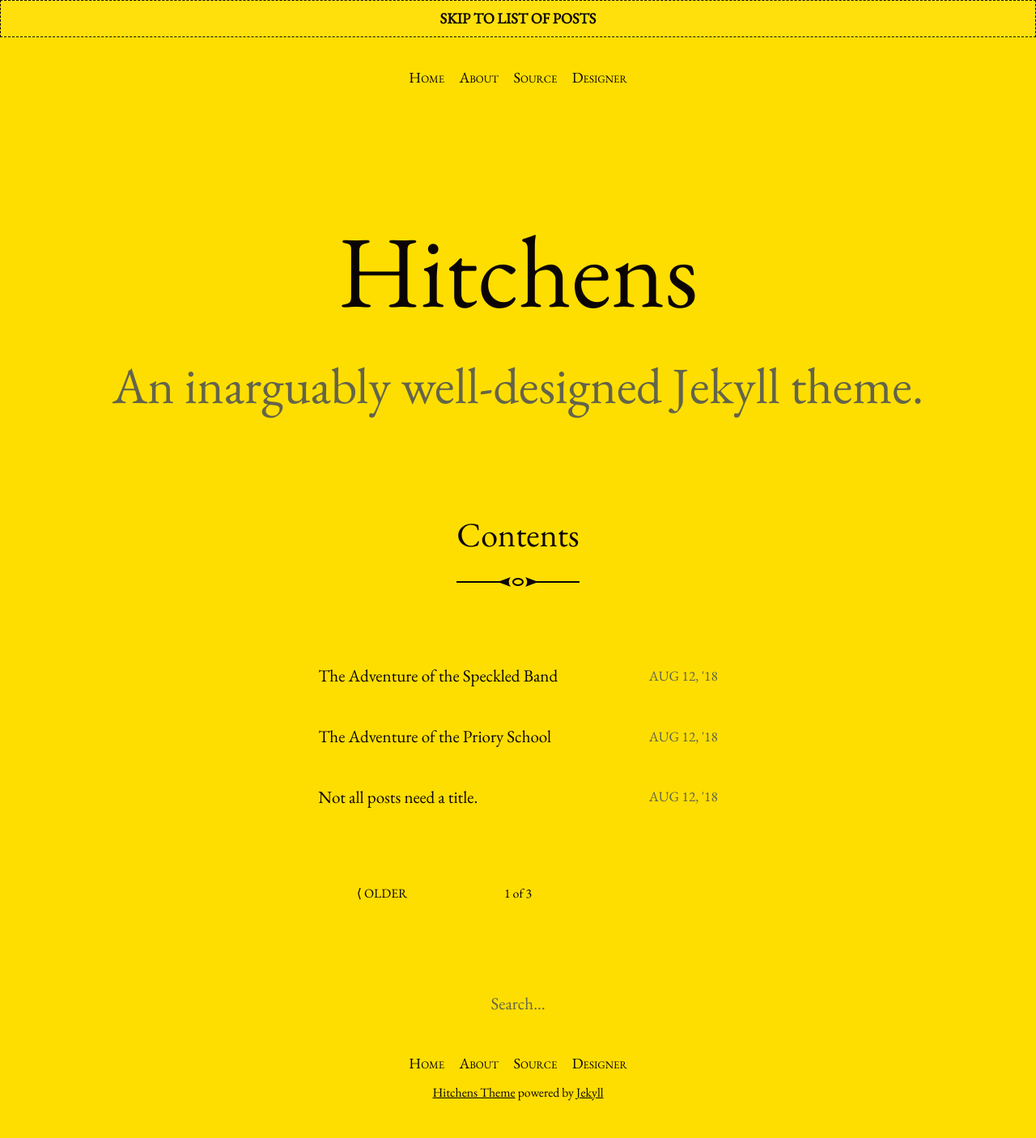
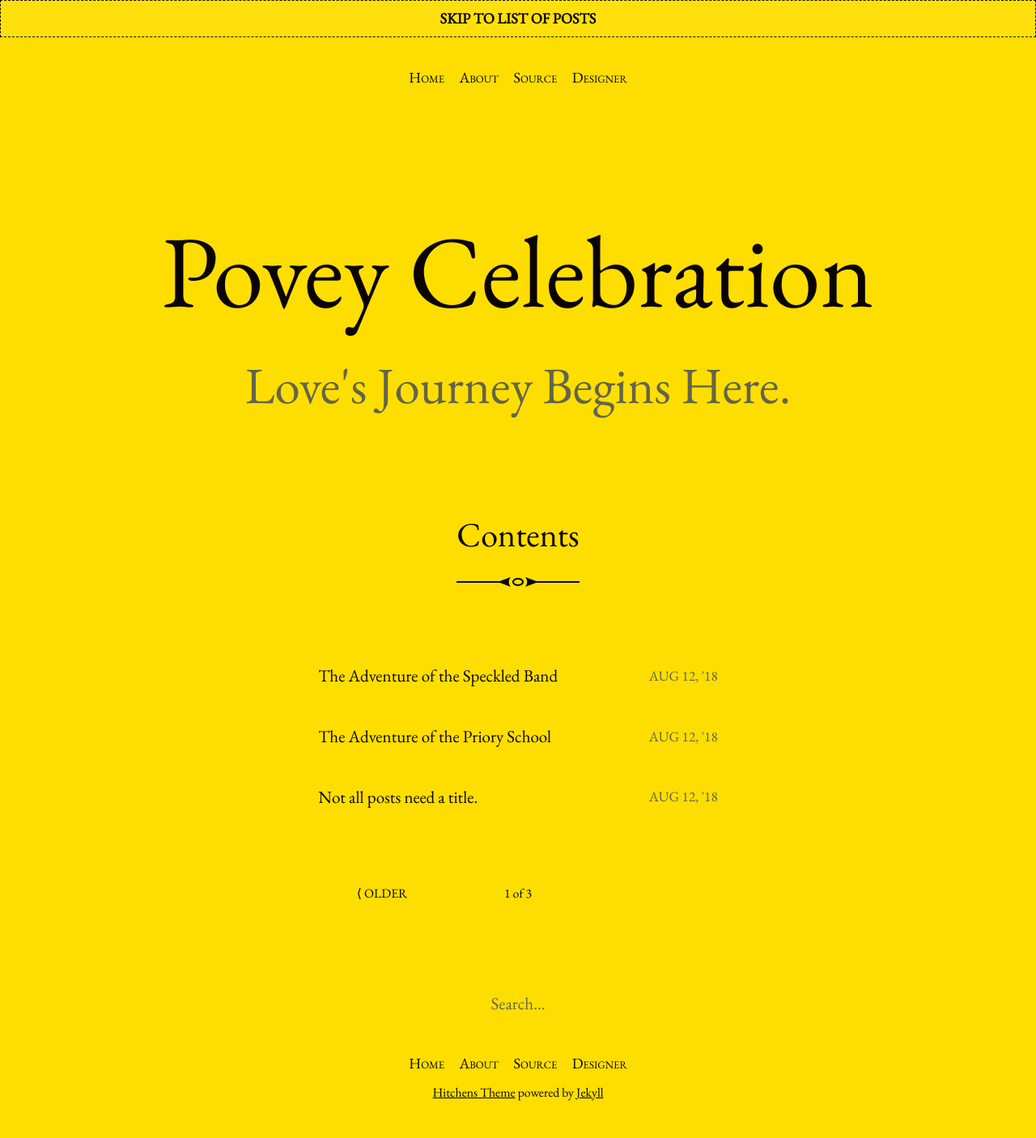
Before and after one commit to PoveyCelebration/PoveyCelebration.github.io, a Jekyll site: the page built from index.html, in a window 1280 px wide. Shown: the whole page at 81% size. Built offline with Jekyll 4.4.1, drawn with Linux system fonts in a browser that asks for light colours; the list of posts is cut into pages by our own code.

Commit message:
Update _config.yml

```diff
--- a/_config.yml
+++ b/_config.yml
@@ -13,15 +13,15 @@
 # you will see them accessed via {{ site.title }}, {{ site.email }}, and so on.
 # You can create any custom variable you would like, and they will be accessible
 # in the templates via {{ site.myvariable }}.
-title: Hitchens
-email: hello@patdryburgh.com
+title: Povey Celebration
+email: poveycelebration@gmail.com
 description: >- # this means to ignore newlines until "baseurl:"
-  An inarguably well-designed Jekyll theme.
+  Love's Journey Begins Here.
 baseurl: "/hitchens" # the subpath of your site, e.g. /blog
-url: "https://patdryburgh.github.io" # the base hostname & protocol for your site, e.g. http://example.com
+url: "https://poveycelebration.github.io" # the base hostname & protocol for your site, e.g. http://example.com
 icon: /assets/images/icon-512.png
 twitter_username: patdryburgh
-github_username:  patdryburgh
+github_username:  PoveyCelebration
 
 # Build settings
 markdown: kramdown
```
